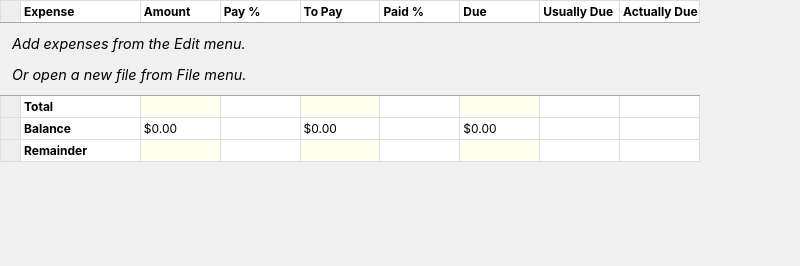
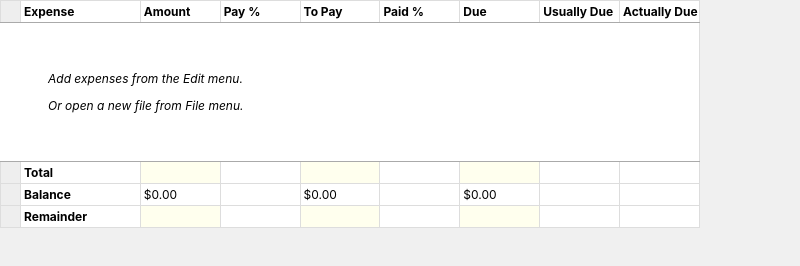
Before and after one commit to sdegutis/family-budget-js, an Electron app: page index.html in a window 800 px wide. Drawn offline with Linux system fonts and the light colour scheme.

Commit message:
Better welcome screen.

```diff
--- a/index.css
+++ b/index.css
@@ -147,11 +147,10 @@ td.focused {
 }
 
 #welcome {
-  padding: 1rem;
+  padding: 4rem;
   height: 100%;
-  font-size: 120%;
   font-style: italic;
-  background: #f0f0f0;
+  border-right: 1px solid #ddd;
 
   justify-content: start;
   align-content: start;
```
